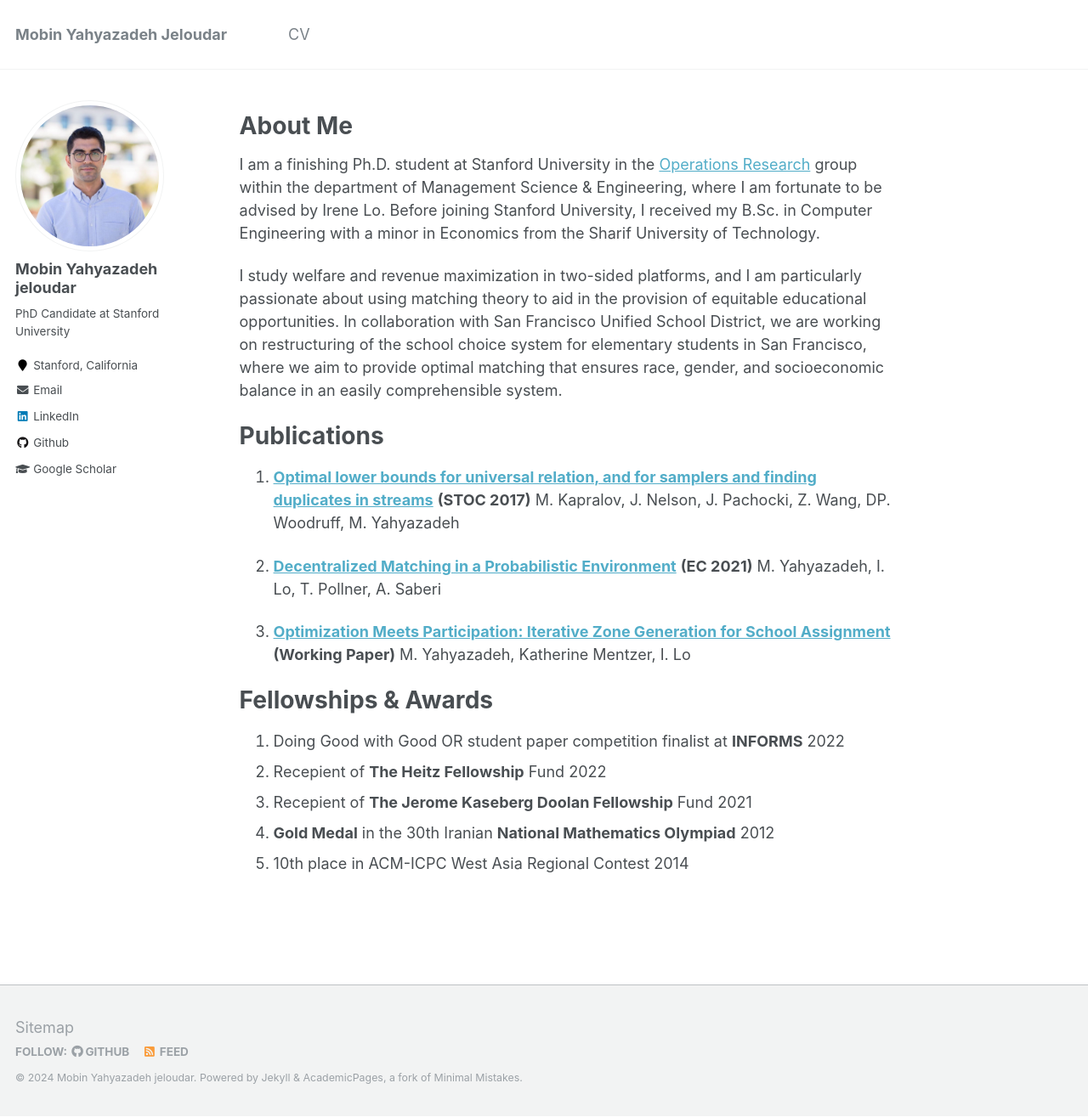
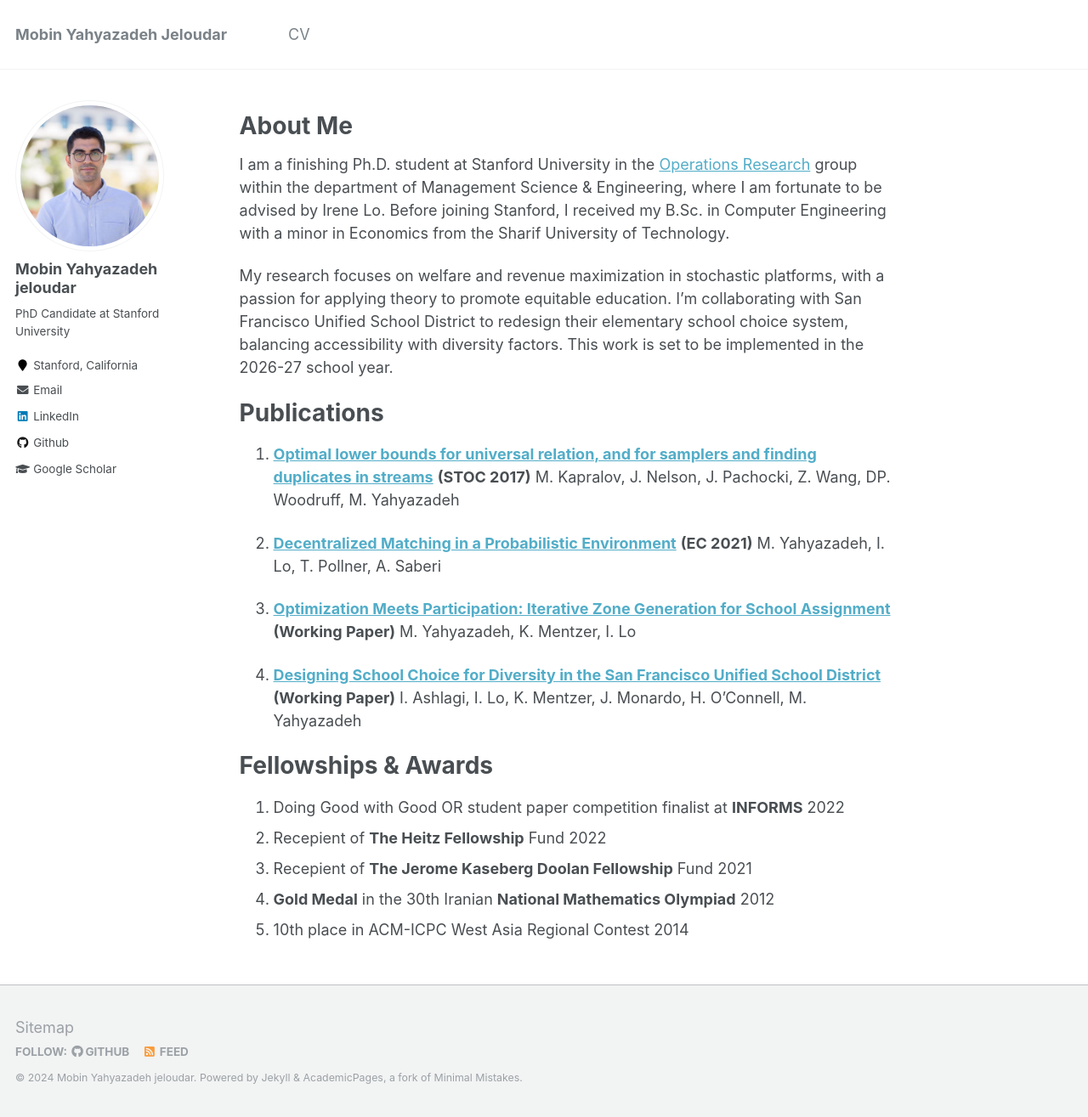
Before and after one commit to mobinyahya/mobinyahya.github.io, a Jekyll site: the page built from _pages/about.md, in a window 1280 px wide and 1315 px high. Shown: the whole window at 85% size. Built offline with Jekyll 4.4.1, drawn with Linux system fonts in a browser that asks for light colours.

Commit message:
Bullet for Policy Paper added (No paper added yet)

```diff
--- a/_pages/about.md
+++ b/_pages/about.md
@@ -12,12 +12,11 @@ redirect_from:
 
 About Me
 ======
-I am a finishing Ph.D. student at Stanford University in the [Operations Research](https://or.stanford.edu/) group within the department of Management Science & Engineering, where I am fortunate to be advised by Irene Lo. Before joining Stanford University, I received my B.Sc. in Computer Engineering with a minor in Economics from the Sharif University of Technology.
+I am a finishing Ph.D. student at Stanford University in the [Operations Research](https://or.stanford.edu/) group within the department of Management Science & Engineering, where I am fortunate to be advised by Irene Lo. Before joining Stanford, I received my B.Sc. in Computer Engineering with a minor in Economics from the Sharif University of Technology.
 
-I study welfare and revenue maximization in two-sided platforms, and I am particularly passionate about using matching theory to aid in the provision of equitable educational opportunities.
-In collaboration with San Francisco Unified School District,
-we are working on restructuring of the school choice system for elementary students in San Francisco,
- where we aim to provide optimal matching that ensures race, gender, and socioeconomic balance in an easily comprehensible system.
+My research focuses on welfare and revenue maximization in stochastic platforms, with a passion for applying theory to promote equitable education.
+I'm collaborating with San Francisco Unified School District to redesign their elementary school choice system,
+balancing accessibility with diversity factors. This work is set to be implemented in the 2026-27 school year.
 
 
 Publications
@@ -30,8 +29,10 @@ Publications
 **(EC 2021)** M. Yahyazadeh, I. Lo, T. Pollner, A. Saberi
 
 1. [**Optimization Meets Participation: Iterative Zone Generation for School Assignment**](/files/Optimization_Meets_Participation__Iterative_Zone_Optimization_for_School_Assignment.pdf)
-**(Working Paper)** M. Yahyazadeh, Katherine Mentzer, I. Lo
+**(Working Paper)** M. Yahyazadeh, K. Mentzer, I. Lo
 
+1. [**Designing School Choice for Diversity in the San Francisco Unified School District**](/_publications/2009-10-01-paper-title-number-1.md)
+**(Working Paper)** I. Ashlagi, I. Lo, K. Mentzer, J. Monardo, H. O’Connell, M. Yahyazadeh
 
 Fellowships & Awards
 ======
```
Also changed, not shown: _pages/404.md (+1 -1 lines), 1 other file.
